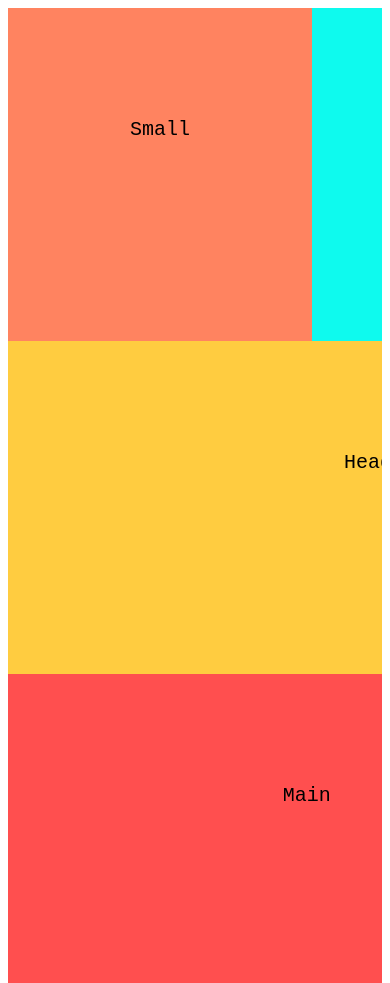
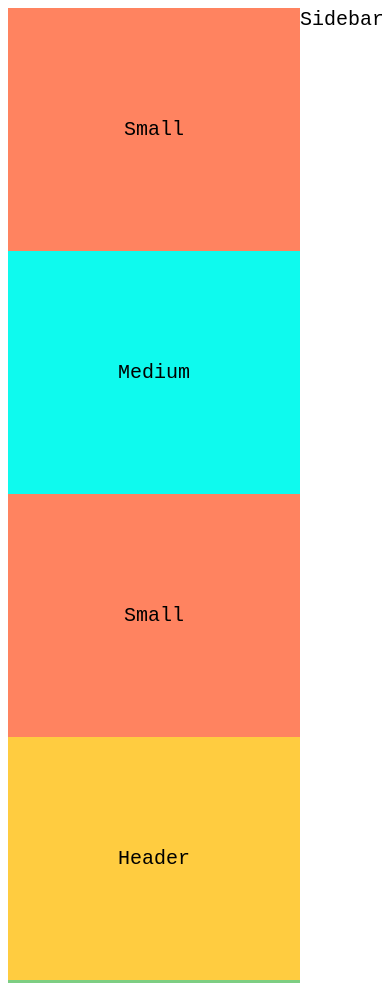
Before and after one commit to Elenikary/project2_css_hard_grid, a plain HTML site: page index.html in a window 390 px wide. Shown: the top 983 px of the page. Drawn offline with Linux system fonts and the light colour scheme.

Commit message:
Update styles2.css

```diff
--- a/styles2.css
+++ b/styles2.css
@@ -1,14 +1,3 @@
-/*
-
-CHANGE THE COLORS IN ALL CONTAINTERS
-
-&&
-
-MAKE RESPONSIVE
-
-*/
-
-
 .container {
     display: grid;
     grid-template-columns: repeat(12, 1fr);
@@ -126,3 +115,26 @@ footer {
     font-family: 'Courier New', Courier, monospace;
 
 }
+
+@media (max-width: 600px){
+    .container{
+    display: grid;
+    grid-template-columns: repeat(12, 1fr);
+    grid-template-rows: repeat(5, 1fr);
+    gap: 0px 0px;
+    grid-auto-flow: row;
+    grid-template-areas:
+      "Small"
+      "Medium"
+      "Small1"
+      "Header"
+      "img"
+      "Main"
+      "Quote"
+      "Sidebar"
+      "Small2"
+      "Medium1"
+      "Small3"
+      "Lg";
+    }
+}
```
